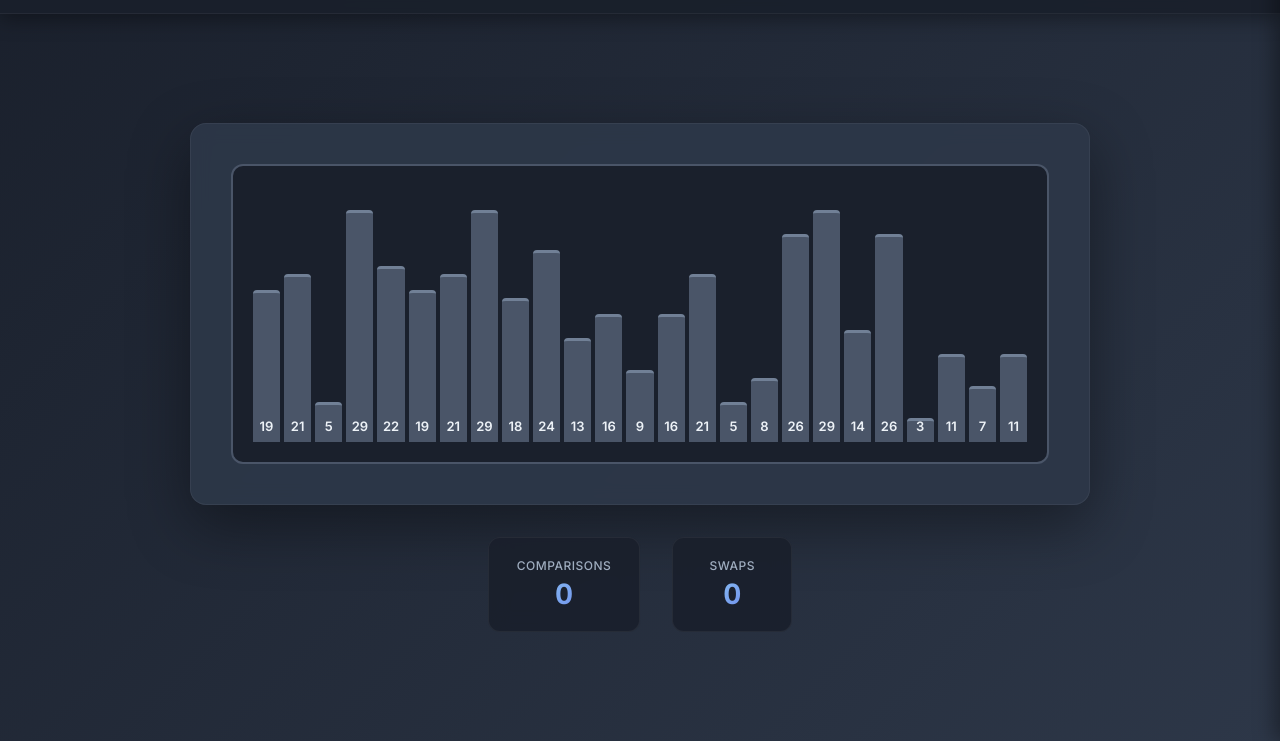
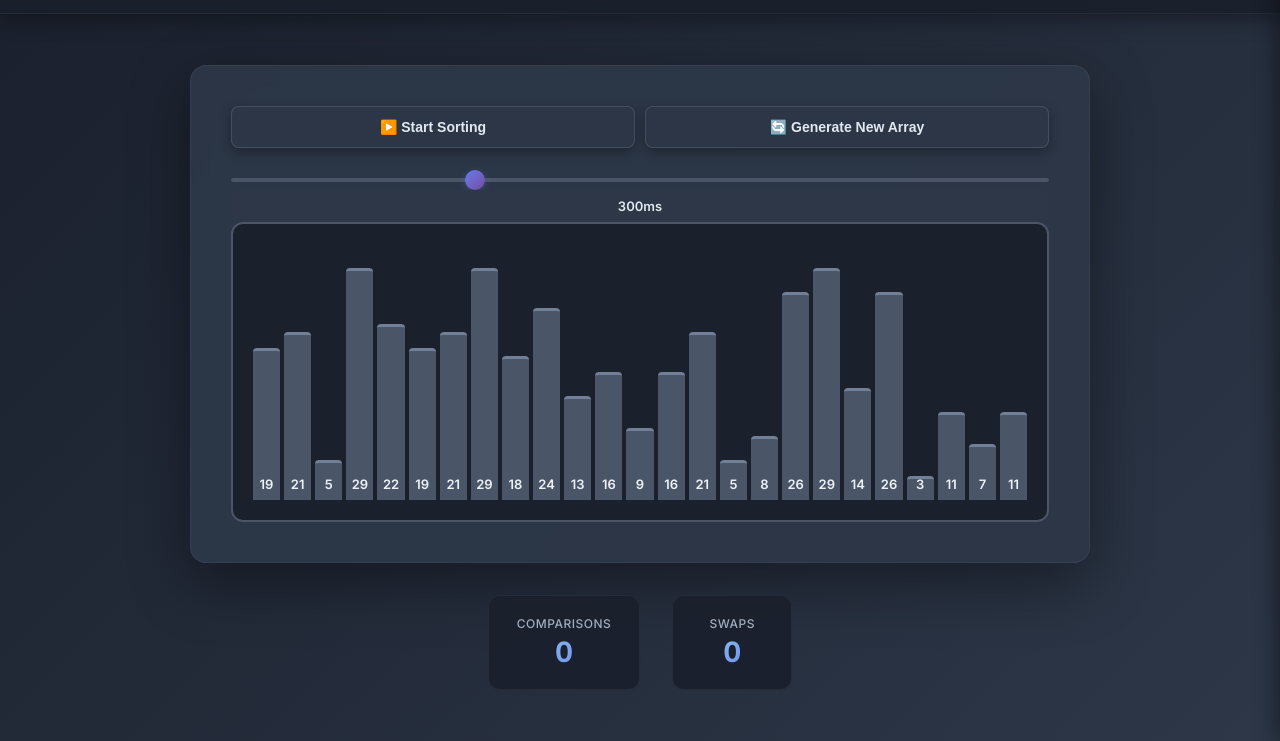
Before and after one commit to igp183/algoritmo, a plain HTML site: page index.html in a window 1280 px wide. Shown: the part 59-800 px from the top of the page. Drawn offline with Linux system fonts and the light colour scheme.

Commit message:
Visual improvements

```diff
--- a/index.html
+++ b/index.html
@@ -51,21 +51,25 @@
     <div class="controls-panel" id="controlsPanel">
       <div class="control-group">
         <label class="control-label">Actions</label>
-        <button class="control-button" onclick="startSort()">▶️ Start Sorting</button>
-        <button class="control-button" onclick="generateArray()">🔄 Generate New Array</button>
+
       </div>
       <div class="control-group">
         <label class="control-label">Animation Speed</label>
-        <div class="speed-control">
-          <input type="range" class="speed-slider" id="speed" min="10" max="1000" value="300" oninput="updateSpeed(this.value)">
-          <div class="speed-display" id="speedDisplay">300ms</div>
-        </div>
+
       </div>
     </div>
 
     <!-- Main Content -->
     <main class="content">
       <div class="visualization-container">
+        <div class="button-container">
+          <button class="control-button" onclick="startSort()">▶️ Start Sorting</button>
+          <button class="control-button" onclick="generateArray()">🔄 Generate New Array</button>
+        </div>
+        <div class="speed-control">
+          <input type="range" class="speed-slider" id="speed" min="10" max="1000" value="300" oninput="updateSpeed(this.value)">
+          <div class="speed-display" id="speedDisplay">300ms</div>
+        </div>
         <div id="array-container"></div>
       </div>
       <div class="stats">
--- a/script.js
+++ b/script.js
@@ -6,13 +6,6 @@ let animationSpeed = 300;
 let comparisons = 0;
 let swaps = 0;
 let isRunning = false;
-
-function toggleControls() {
-    const panel = document.getElementById('controlsPanel');
-    const overlay = document.querySelector('.controls-overlay');
-    panel.classList.toggle('open');
-    overlay.classList.toggle('open');
-}
 
 function generateArray() {
     if (isRunning) return;
--- a/style.css
+++ b/style.css
@@ -226,6 +226,48 @@ body {
 .control-button:active {
   transform: translateY(0);
 }
+.visualization-container .control-button {
+  background: rgba(45, 55, 72, 0.8);
+  border: 1px solid rgba(74, 85, 104, 0.8);
+  color: #e2e8f0;
+  margin-bottom: 20px;
+  box-shadow: 0 4px 12px rgba(0, 0, 0, 0.3);
+  transition: all 0.3s ease;
+  position: relative;
+  overflow: hidden;
+}
+
+.visualization-container .control-button::before {
+  content: '';
+  position: absolute;
+  top: 0;
+  left: 0;
+  width: 100%;
+  height: 100%;
+  background: linear-gradient(135deg, rgba(66, 153, 225, 0.2), rgba(102, 126, 234, 0.2));
+  opacity: 0;
+  transition: opacity 0.3s ease;
+}
+
+.visualization-container .control-button:hover {
+  background: rgba(45, 55, 72, 1);
+  box-shadow: 0 6px 16px rgba(0, 0, 0, 0.4);
+  transform: translateY(-2px);
+}
+
+.visualization-container .control-button:hover::before {
+  opacity: 1;
+}
+
+.visualization-container .control-button:active {
+  transform: translateY(0);
+  box-shadow: 0 2px 8px rgba(0, 0, 0, 0.3);
+}
+
+.visualization-container .control-button span {
+  position: relative;
+  z-index: 1;
+}
 
 .speed-control {
   display: flex;
@@ -447,3 +489,14 @@ body {
     width: 280px;
   }
 }
+
+.button-container {
+  display: flex;
+  gap: 10px; /* Adds space between buttons */
+  margin-bottom: 10px; /* Adds space below the buttons */
+}
+
+.control-button {
+  /* Optional: Add this if you want buttons to grow equally */
+  flex: 1;
+}
```
Also changed, not shown: 1 other file.
